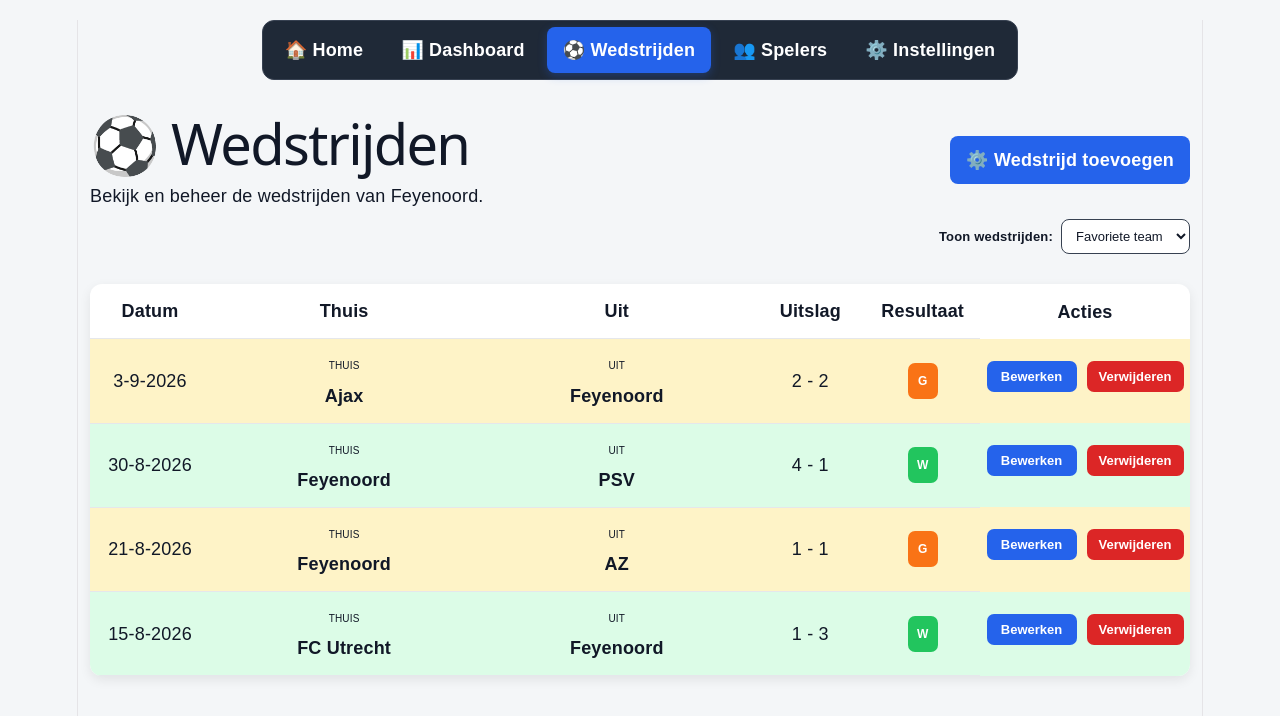
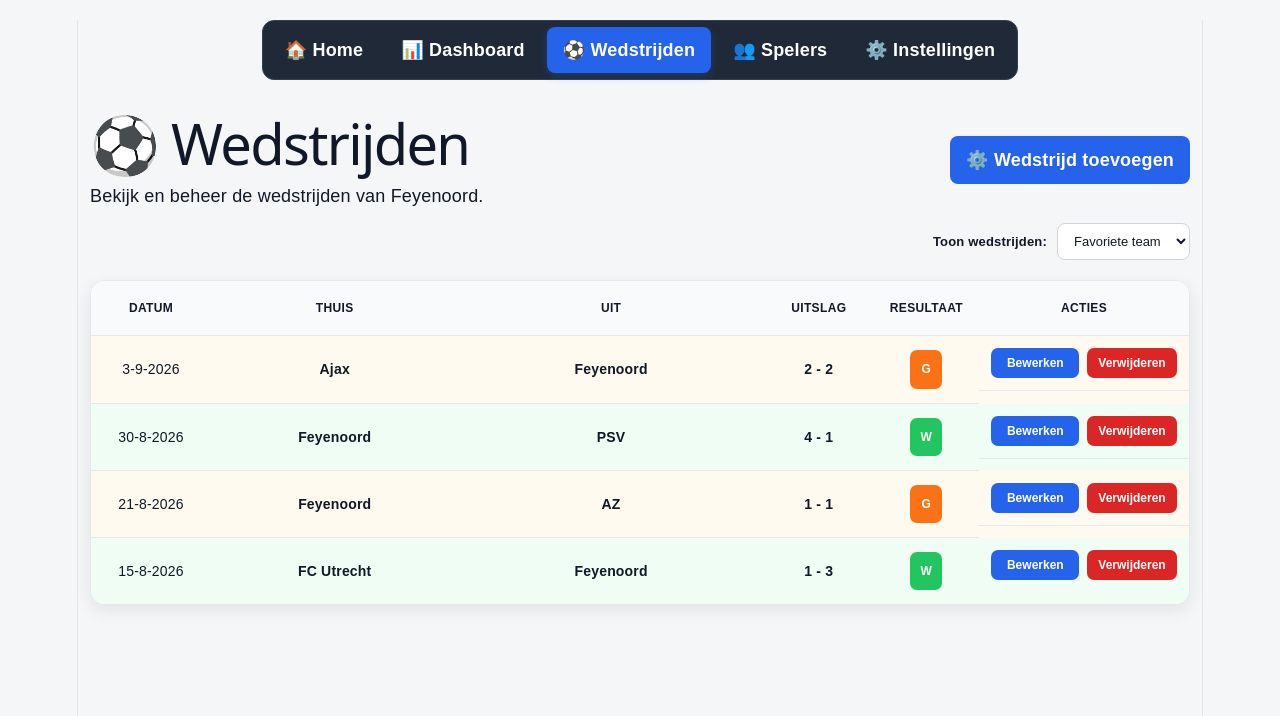
Before and after one commit to Ryan050409/simpel-design, a React (Vite) app: page /wedstrijden in a window 1280 px wide. Shown: the top 716 px of the page. Built offline with nearby package versions, Linux system fonts and the light colour scheme.

Commit message:
Wedstrijden tabel netjes en overzichtelijk maken

```diff
--- a/src/App.css
+++ b/src/App.css
@@ -1396,23 +1396,23 @@
   display: flex;
   align-items: center;
   justify-content: flex-end;
-  gap: 8px;
+  gap: 10px;
   max-width: 1100px;
-  margin: -8px auto 18px;
+  margin: -4px auto 16px;
 }
 
 .match-filter label {
-  color: #ffffff;
+  color: #111827;
   font-size: 13px;
   font-weight: 600;
 }
 
 .match-filter select {
-  padding: 8px 10px;
-  border: 1px solid #374151;
+  padding: 9px 12px;
+  border: 1px solid #d1d5db;
   border-radius: 8px;
-  background: #1f2937;
-  color: white;
+  background: #ffffff;
+  color: #111827;
   font-size: 13px;
   cursor: pointer;
   outline: none;
@@ -1420,18 +1420,20 @@
 
 .match-filter select:focus {
   border-color: #2563eb;
-  box-shadow: 0 0 0 2px rgba(37, 99, 235, 0.15);
+  box-shadow: 0 0 0 2px rgba(37, 99, 235, 0.12);
 }
 
 .matches-table {
   width: 100%;
   max-width: 1100px;
-  margin: 30px auto;
-  border-collapse: collapse;
-  background: white;
-  border-radius: 12px;
+  margin: 20px auto 30px;
+  border-collapse: separate;
+  border-spacing: 0;
+  background: #ffffff;
+  border: 1px solid #e5e7eb;
+  border-radius: 14px;
   overflow: hidden;
-  box-shadow: 0 4px 12px rgba(0, 0, 0, 0.08);
+  box-shadow: 0 6px 18px rgba(0, 0, 0, 0.08);
 }
 
 .matches-table th,
@@ -1441,13 +1443,41 @@
   border-bottom: 1px solid #e5e7eb;
   vertical-align: middle;
 }
+
+.matches-table th {
+  background: #f8fafc;
+  color: #111827;
+  font-size: 12px;
+  font-weight: 700;
+  text-transform: uppercase;
+  letter-spacing: 0.03em;
+}
+
+.matches-table tbody tr:last-child td {
+  border-bottom: none;
+}
+
+.matches-table tbody tr {
+  transition: background 0.15s ease;
+}
+
+.matches-table tbody tr:hover {
+  filter: brightness(0.98);
+}
+
+.matches-table tbody td {
+  color: #111827;
+  font-size: 14px;
+}
+
 .matches-table tbody td[colspan="6"] {
   padding: 35px 20px;
-  color: #ffffff;
+  color: #111827;
   font-size: 14px;
   font-weight: 500;
   text-align: center;
 }
+
 .matches-table th:first-child,
 .matches-table td:first-child {
   width: 120px;
@@ -1455,28 +1485,14 @@
 
 .matches-table th:nth-child(2),
 .matches-table td:nth-child(2),
+.matches-table th:nth-child(3),
 .matches-table td:nth-child(3) {
   font-weight: 600;
 }
 
-.matches-table td:nth-child(2)::before {
-  content: "Thuis";
-  display: block;
-  margin-bottom: 3px;
-  color: #ffffff;
-  font-size: 10px;
-  font-weight: 500;
-  text-transform: uppercase;
-}
-
+.matches-table td:nth-child(2)::before,
 .matches-table td:nth-child(3)::before {
-  content: "Uit";
-  display: block;
-  margin-bottom: 3px;
-  color: #ffffff;
-  font-size: 10px;
-  font-weight: 500;
-  text-transform: uppercase;
+  display: none;
 }
 
 .matches-table th:nth-child(3),
@@ -1487,6 +1503,7 @@
 .matches-table th:nth-child(4),
 .matches-table td:nth-child(4) {
   width: 110px;
+  font-weight: 700;
 }
 
 .matches-table th:nth-child(5),
@@ -1497,12 +1514,10 @@
 .matches-table th:last-child,
 .matches-table td:last-child {
   width: 210px;
-  border-bottom: none;
 }
 
 .matches-table td:last-child {
-  padding: 14px 16px;
-  border-bottom: none;
+  padding: 12px 16px;
   vertical-align: middle;
 }
 
@@ -1510,17 +1525,18 @@
   display: flex;
   align-items: center;
   justify-content: center;
-  gap: 10px;
+  gap: 8px;
   width: 100%;
-  margin: 8px 0 0;
-}
+  margin: 0;
+}
+
 .matches-table .match-actions button {
   flex: 0 0 auto;
-  min-width: 90px;
+  min-width: 88px;
   margin: 0;
-  padding: 8px 12px;
+  padding: 8px 11px;
   border-radius: 7px;
-  font-size: 13px;
+  font-size: 12px;
   font-weight: 600;
   white-space: nowrap;
 }
@@ -1534,27 +1550,27 @@
 }
 
 .match-row-win {
-  background: #dcfce7;
+  background: #f0fdf4;
 }
 
 .match-row-draw {
-  background: #fef3c7;
+  background: #fffaf0;
 }
 
 .match-row-loss {
-  background: #fee2e2;
+  background: #fff5f5;
 }
 
 .match-row-win:hover {
-  background: #a7dfba;
+  background: #e7f8ed;
 }
 
 .match-row-draw:hover {
-  background: #f7db6c;
+  background: #fff3d6;
 }
 
 .match-row-loss:hover {
-  background: #e78d8d;
+  background: #ffeaea;
 }
 
 .result-win,
@@ -1563,26 +1579,24 @@
   display: inline-flex;
   align-items: center;
   justify-content: center;
-  min-width: 30px;
-  padding: 5px 9px;
+  min-width: 32px;
+  padding: 6px 9px;
   border-radius: 7px;
+  color: #ffffff;
   font-size: 12px;
   font-weight: 700;
 }
 
 .result-win {
   background: #22c55e;
-  color: white;
 }
 
 .result-draw {
   background: #f97316;
-  color: white;
 }
 
 .result-loss {
   background: #dc2626;
-  color: white;
 }
 
 /* Laatste vijf wedstrijden */
```
